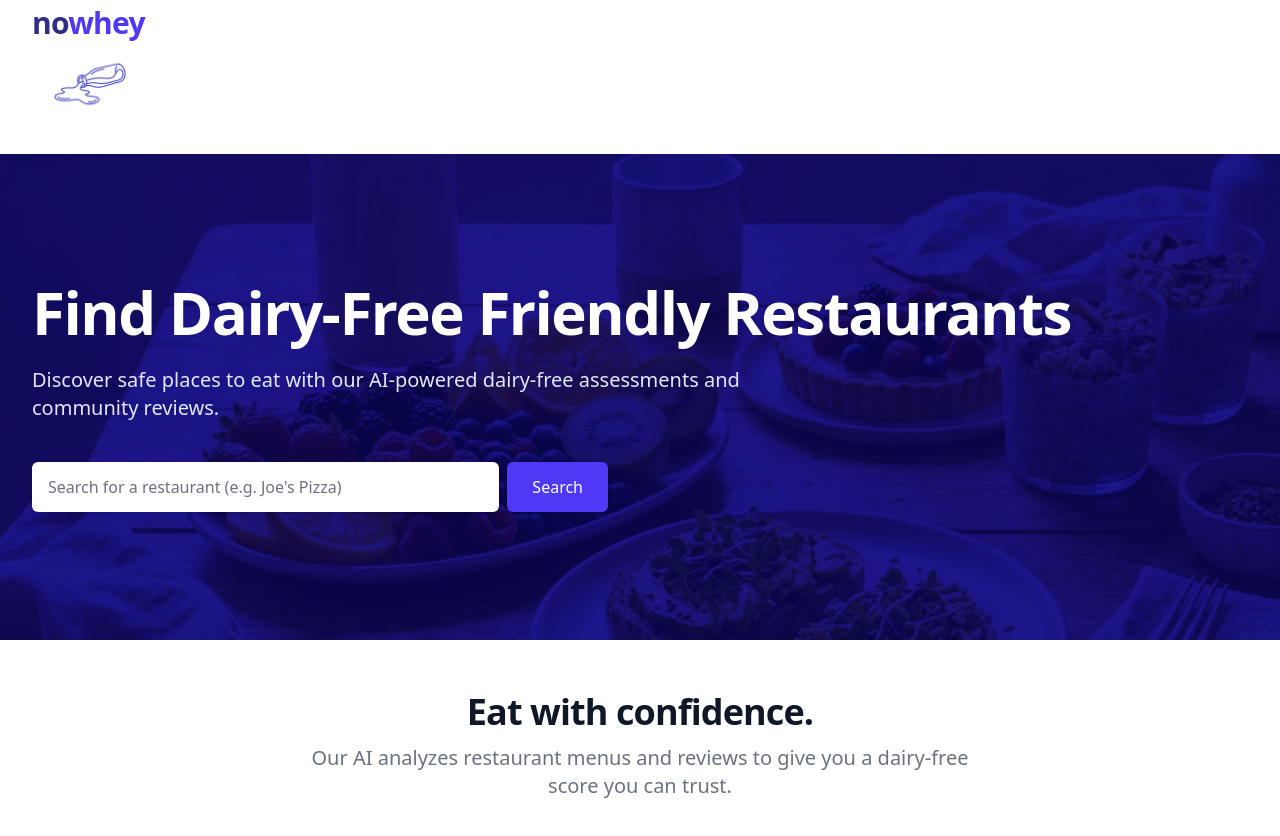
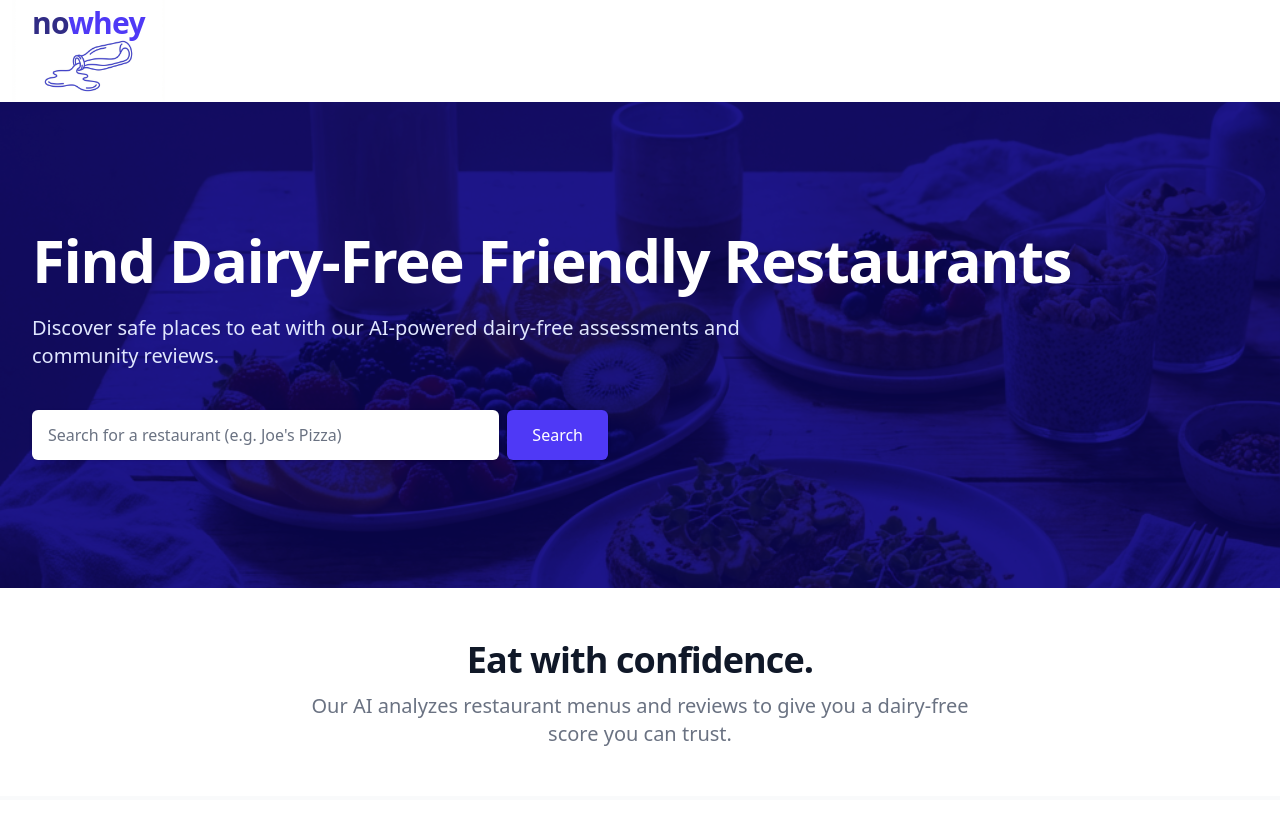
Before and after one commit to wmespi/nowhey, a React app in the folder frontend/: page / in a window 1280 px wide. Shown: the top 836 px of the page. After the commit the page ends 800 px from the top, so only its background shows below. Built offline with nearby package versions, Linux system fonts and the light colour scheme; the HTML template or start-up script is replaced by a standard one.

Commit message:
Refine UI: Center logo, tighten spacing, and remove bottom whitespace

```diff
--- a/frontend/src/pages/Home.jsx
+++ b/frontend/src/pages/Home.jsx
@@ -19,10 +19,10 @@ function Home() {
             {/* Header / Nav */}
             <nav className="bg-white shadow-sm">
                 <div className="max-w-7xl mx-auto px-4 sm:px-6 lg:px-8">
-                    <div className="flex justify-between h-auto py-2">
-                        <div className="flex flex-col items-start justify-center w-min whitespace-nowrap">
+                    <div className="flex justify-between h-auto pt-2 pb-0">
+                        <div className="flex flex-col items-center justify-center w-min whitespace-nowrap">
                             <span className="text-3xl font-bold leading-none tracking-tight relative z-10"><span className="text-indigo-900">no</span><span className="text-indigo-600">whey</span></span>
-                            <img src={logo} alt="Nowhey Logo" className="w-[110%] max-w-none h-auto object-contain -mt-4 -ml-1" />
+                            <img src={logo} alt="Nowhey Logo" className="w-[135%] max-w-none h-auto object-contain -mt-12 -mb-10" />
                         </div>
                     </div>
                 </div>
--- a/frontend/src/pages/RestaurantDetails.jsx
+++ b/frontend/src/pages/RestaurantDetails.jsx
@@ -92,11 +92,11 @@ function RestaurantDetails() {
             {/* Header / Nav */}
             <nav className="bg-white shadow-sm mb-4">
                 <div className="max-w-7xl mx-auto px-4 sm:px-6 lg:px-8">
-                    <div className="flex justify-between h-auto py-2">
-                        <div className="flex flex-col items-start justify-center w-min whitespace-nowrap">
-                            <Link to="/" className="flex flex-col items-start w-full">
+                    <div className="flex justify-between h-auto pt-2 pb-0">
+                        <div className="flex flex-col items-center justify-center w-min whitespace-nowrap">
+                            <Link to="/" className="flex flex-col items-center w-full">
                                 <span className="text-3xl font-bold leading-none tracking-tight relative z-10"><span className="text-indigo-900">no</span><span className="text-indigo-600">whey</span></span>
-                                <img src={logo} alt="Nowhey Logo" className="w-[110%] max-w-none h-auto object-contain -mt-4 -ml-1" />
+                                <img src={logo} alt="Nowhey Logo" className="w-[135%] max-w-none h-auto object-contain -mt-12 -mb-10" />
                             </Link>
                         </div>
                     </div>
```
